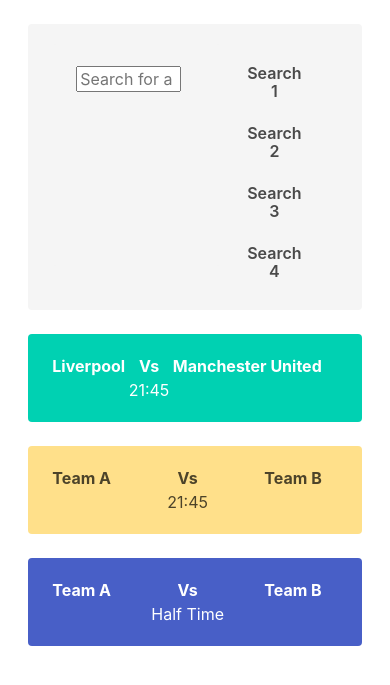
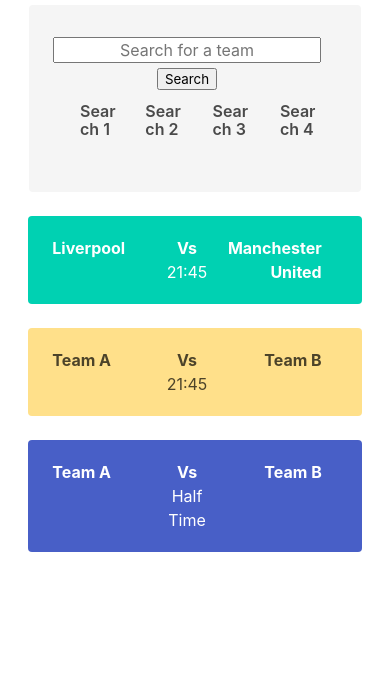
Before and after one commit to philiptart/projectLudicrousDisplay, a plain HTML site: page index.html in a window 390 px wide. Shown: the part 83-768 px from the top of the page. Drawn offline with nearby package versions, Linux system fonts and the light colour scheme.

Commit message:
Used Media Query to make the search mobile friendly & fixed some minor issues

```diff
--- a/assets/JS/Footballscript.js
+++ b/assets/JS/Footballscript.js
@@ -5,6 +5,21 @@
 const searchButton = $("#searchButton");
 const searchBar = $("#SearchBar input");
 const matchesSection = $("#Matches");
+var item =1
+var colourClass =""
+
+var itemClassSelector = function(){
+  if(item%3==0){
+    item++;
+    colourClass = "is-link";
+  } else if (item%2==0){
+    item++;
+    colourClass = "is-warning";
+  } else {
+    item++;
+    colourClass = "is-primary";
+  }
+}
 
 const myHeaders = new Headers();
 myHeaders.append("x-rapidapi-key", API_key);
@@ -39,15 +54,17 @@
   fixtures.sort((a, b) => new Date(a.fixture.date) - new Date(b.fixture.date));
 
   for (const fixture of fixtures) {
+    itemClassSelector()
+
     const team1 = fixture.teams.home.name;
     const team2 = fixture.teams.away.name;
     const team1Score = fixture.goals.home;
     const team2Score = fixture.goals.away;
     const status = fixture.fixture.status.short === "FT" ? `${team1Score} - ${team2Score}` : fixture.fixture.status.short === "NS" ? fixture.fixture.date.substring(0, 16).replace("T", " ") : fixture.fixture.status.long;
-    const matchContainer = $("<container>").addClass("Match");
-    const team1Card = $("<card>").addClass("Team1").append($("<h2>").text(team1));
-    const versesCard = $("<card>").addClass("Verses").append($("<h3>").text("V"), $("<p>").attr("id", "match-time").text(status));
-    const team2Card = $("<card>").addClass("Team2").append($("<h2>").text(team2));
+    const matchContainer = $("<container>").addClass("Match notification "+colourClass);
+    const team1Card = $("<card>").addClass("Team1").append($("<h2>").addClass("FontBold").text(team1));
+    const versesCard = $("<card>").addClass("Verses").append($("<h3>").addClass("FontBold").text("V"), $("<p>").attr("id", "match-time").text(status));
+    const team2Card = $("<card>").addClass("Team2").append($("<h2>").addClass("FontBold").text(team2));
     team1Card.append("<p>");
     team2Card.append("<p>");
     matchContainer.append(team1Card, versesCard, team2Card);
@@ -61,7 +78,6 @@
     versesCard.click(async (event) => {
       // $(".Match").not($(event.currentTarget)).hide();
       var parentEl = event.target.parentElement.parentElement
-      console.log(parent)
       $(parentEl).addClass("clicked");
 
       const fixtureId = fixture.fixture.id;
@@ -73,7 +89,7 @@
       const team1Stats = statisticsData.response[0].statistics;
       const team2Stats = statisticsData.response[1].statistics;
 
-      const statNameContainer = $("<div>").addClass("stat-name");
+      const statNameContainer = $("<div>").addClass("stat-name FontBold");
       const statNameList = $("<ul>").addClass("statNameList");
 
       statNameList.append(
@@ -110,7 +126,7 @@
       );
       const team2StatsDiv = $("<div>").addClass("team2-stats").append(team2StatsList);
       team2Container.append(team2StatsDiv);
-      const teamContainer = $("<div>").addClass("team-container").append(team1Container, statNameContainer, team2Container);
+      const teamContainer = $("<div>").addClass("team-container notification").append(team1Container, statNameContainer, team2Container);
       $(parentEl).after(teamContainer);
       $(".clicked").off("click");
     });
--- a/assets/JS/Wikiscript.js
+++ b/assets/JS/Wikiscript.js
@@ -37,7 +37,6 @@
 var matches = document.getElementsByTagName("h2") //element that contains idividual matches into an array
    for(let i=0;i<matches.length;i++){ //for loop to apply to each element (team)
         matches[i].addEventListener("click",function(event){ //listens for clicks on team
-            console.log("Clicked team")
             var search = event.target.innerHTML  //reads the team title from the h2 element
             Wtext = event.target.nextElementSibling //saves the element below the h2 (the p tag) in a Wtext variable
             if(Wtext.innerHTML==""){ //if the Wtext is the default,
--- a/assets/style.css
+++ b/assets/style.css
@@ -37,7 +37,7 @@
 }
 
 #SearchBox{
-	margin: 0% 0% 25% 0%;
+	margin-bottom: 0px;
 }
 
 #PrevSearches{
@@ -50,6 +50,7 @@
 
 #Matches{
     display: flex;
+	width: 70vw;
 }
 
 .Match{
@@ -58,13 +59,33 @@
     justify-content: space-between;
 	width: 90%;
 }
-
+.team-container{
+	display: flex;
+	width:90%;
+	justify-content: center;
+}
+.stat-name{
+	margin: 0px 30px;
+}
+.Match.notification:first-child{
+	margin-bottom: 0px;
+}
+.Match.notification:not(:first-child){
+	margin-top: 1.5rem;
+	margin-bottom: 0px;
+}
 .Verses{
     text-align: center;
 }
-
+.Team1{
+	width:40%;
+}
 .Team2{
     text-align: right;
+	width:40%;
+}
+.Team2>h2{
+	text-align: right;
 }
 
 .FontFamily{
@@ -93,19 +114,27 @@
 }
 
 @media screen and (max-width: 1023px){
-
+main{
+	flex-direction: column;
+	align-items: center;
+}
+aside{
+	width:85vw
+}
 form{
-
     text-align: center;
     font-size: larger;
     padding-top: 10px ;
     padding-bottom: 10px;
 	justify-content: space-between;
 }
+#PrevSearches{
+	display: flex;
+}
 
 section#Matches{
-	margin: 5% 5% 5% 5%;
 	justify-content: center;
+	width:90vw;
 }
 
 .SearchBoxTouch{
--- a/bulma-css-testing/assets/style.css
+++ /dev/null
@@ -1,132 +0,0 @@
-header{
-    text-align: center;
-	margin: 2% 0% 2% 0%;
-}
-
-main{
-    display: flex;
-	justify-content: space-around;
-}
-
-aside{
-    width:25%;
-    height: fit-content;
-	justify-content: space-around;
-	margin: 0% 3% 0% 3%;
-}
-
-form{
-    text-align: center;
-    font-size: larger;
-    padding-top: 10px ;
-    padding-bottom: 30px;
-	justify-content: space-between;
-}
-
-input{
-    width: 100%;
-    text-align: center;
-}
-
-h2{
-	text-align: left
-}
-
-section#Matches{
-	flex-wrap: wrap;
-}
-
-#SearchBox{
-	margin: 0% 0% 25% 0%;
-}
-
-#PrevSearches{
-    padding-bottom: 10px;
-}
-
-#PrevSearches p{
-    padding-left: 10%;
-}
-
-#Matches{
-    display: flex;
-}
-
-.Match{
-    display: flex;
-    flex-direction: row;
-    justify-content: space-between;
-	width: 90%;
-}
-
-.Verses{
-    text-align: center;
-}
-
-.Team2{
-    text-align: right;
-}
-
-.FontFamily{
-	font-family: 'Poppins', sans-serif;
-}
-
-.FontThin{
-	font-weight: 100;
-}
-
-.FontReg{
-	font-weight: 400;
-}
-
-.FontRegItal{
-	font-weight: 400;
-	font-style: italic;
-}
-
-.FontMed{
-	font-weight: 500;
-}
-
-.FontBold{
-	font-weight: 700;
-}
-
-@media screen and (max-width: 1023px){
-
-form{
-
-    text-align: center;
-    font-size: larger;
-    padding-top: 10px ;
-    padding-bottom: 10px;
-	justify-content: space-between;
-}
-
-section#Matches{
-	margin: 5% 5% 5% 5%;
-	justify-content: center;
-}
-
-.SearchBoxTouch{
-  	width: 95%;
-	justify-content: flex-start;
-	display: flex;
-}
-
-.SearchBoxTouchResults{
-
-   	flex-direction: column;
-	justify-content: space-between;
-	width: 70%;
-	padding: 20px;
-}
-
-.SearchBoxTouchResults p{
-	text-align: center;
-	}
-
-.Match{
-    width: 95%;
-}
-}
--- a/index.html
+++ b/index.html
@@ -20,7 +20,7 @@
         <h1 class="FontBold title is-3">Ludicrous Display<br>Football Scores</h1>
     </header>
 <main class="Font">
-    <aside id="Search" class="notification is-hidden-touch">
+    <aside id="Search" class="notification">
         <form id="SearchBar" class="is-Light">
             <input type="text" id="SearchBox" placeholder="Search for a team" class="FontReg subtitle is-6">
             <button type="button" id="searchButton">Search</button>
@@ -37,21 +37,6 @@
     </aside>
 
     <section id="Matches" class="Font">
-
-        <container id="Search" class="SearchBoxTouch notification is-flex-order-1 is-hidden-desktop">
-			<form class="notification is-Light" id="SearchBar">
-				<input type="text" id="SearchBox" placeholder="Search for a team" class="FontReg subtitle is-6">
-				<br>
-			</form>
-
-			<container id="PrevSearches" class="SearchBoxTouchResults">
-			<!--Replace with dynamically created content from previous searches-->
-						<p class="FontMed title is-6">Search 1</p>
-						<p class="FontMed title is-6">Search 2</p>
-						<p class="FontMed title is-6">Search 3</p>
-						<p class="FontMed title is-6">Search 4</p>
-			</container>
-		</container>
 
 		<container class="Match is-flex-order-2 notification is-primary">
             <card class="Team1">
```
Also changed, not shown: bulma-css-testing/index.html (deleted, +0 -109 lines), 2 other files.
